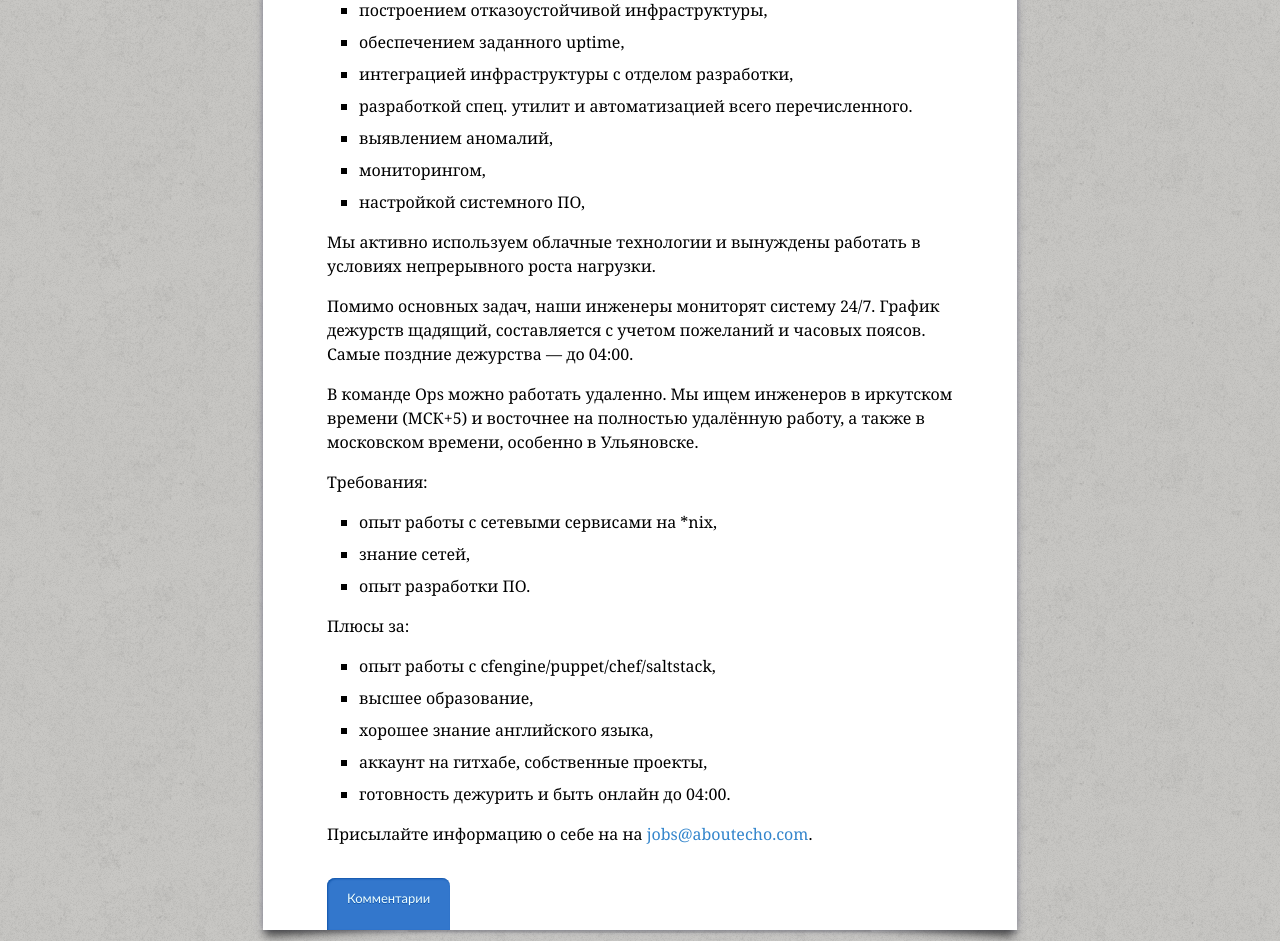
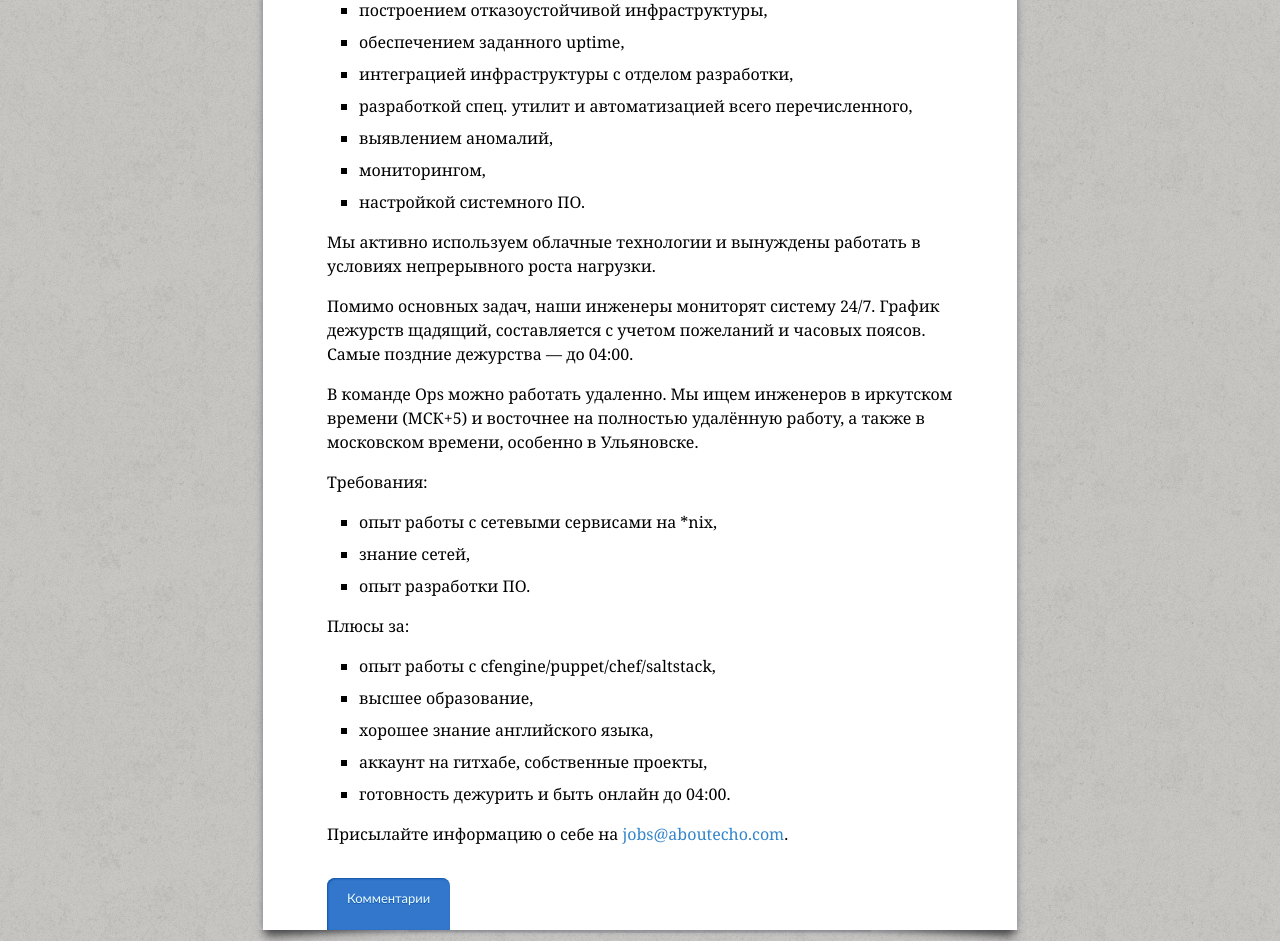
Before and after one commit to EchoTeam/echoteam.github.com, a Jekyll site: the page built from jobs.html, in a window 1280 px wide and 1400 px high, scrolled down 924 px. Shown: the part 165-1106 px from the top of the window. Built offline with Jekyll 4.4.1, drawn with Linux system fonts in a browser that asks for light colours; some web fonts are replaced; Markdown is read by kramdown in place of the engine named in the settings.

Commit message:
small fixes for ops vacancy text

```diff
--- a/jobs.html
+++ b/jobs.html
@@ -33,10 +33,10 @@
             <li>построением отказоустойчивой инфраструктуры,
             <li>обеспечением заданного uptime,
             <li>интеграцией инфраструктуры с отделом разработки,
-            <li>разработкой спец. утилит и автоматизацией всего перечисленного.
+            <li>разработкой спец. утилит и автоматизацией всего перечисленного,
             <li>выявлением аномалий,
             <li>мониторингом,
-            <li>настройкой системного ПО,
+            <li>настройкой системного ПО.
         </ul>
         <p>Мы активно используем облачные технологии и вынуждены работать в условиях непрерывного роста нагрузки.
         <p>Помимо основных задач, наши инженеры мониторят систему 24/7. График дежурств щадящий, составляется с учетом пожеланий и часовых поясов. Самые поздние дежурства — до 04:00.
@@ -55,7 +55,7 @@
             <li>аккаунт на гитхабе, собственные проекты,
             <li>готовность дежурить и быть онлайн до 04:00.
         </ul>
-        <p>Присылайте информацию о себе на на <a href="mailto:jobs@aboutecho.com">jobs@aboutecho.com</a>.
+        <p>Присылайте информацию о себе на <a href="mailto:jobs@aboutecho.com">jobs@aboutecho.com</a>.
     </div>
     <a class="post__comments comments_counter" href="/jobs/ops-september-2013.html#comments" data-url="{{ site.url}}/jobs/ops-september-2013.html">
         Комментарии
--- a/jobs/ops-september-2013.html
+++ b/jobs/ops-september-2013.html
@@ -13,10 +13,10 @@
             <li>построением отказоустойчивой инфраструктуры,
             <li>обеспечением заданного uptime,
             <li>интеграцией инфраструктуры с отделом разработки,
-            <li>разработкой спец. утилит и автоматизацией всего перечисленного.
+            <li>разработкой спец. утилит и автоматизацией всего перечисленного,
             <li>выявлением аномалий,
             <li>мониторингом,
-            <li>настройкой системного ПО,
+            <li>настройкой системного ПО.
         </ul>
         <p>Мы активно используем облачные технологии и вынуждены работать в условиях непрерывного роста нагрузки.
         <p>Помимо основных задач, наши инженеры мониторят систему 24/7. График дежурств щадящий, составляется с учетом пожеланий и часовых поясов. Самые поздние дежурства — до 04:00.
@@ -35,7 +35,7 @@
             <li>аккаунт на гитхабе, собственные проекты,
             <li>готовность дежурить и быть онлайн до 04:00.
         </ul>
-        <p>Присылайте информацию о себе на на <a href="mailto:jobs@aboutecho.com">jobs@aboutecho.com</a>.
+        <p>Присылайте информацию о себе на <a href="mailto:jobs@aboutecho.com">jobs@aboutecho.com</a>.
     </div>
     <div class="comments" id="comments">
         <div class="comments__stream" data-url="{{ site.url }}{{ page.url}}"></div>
```
